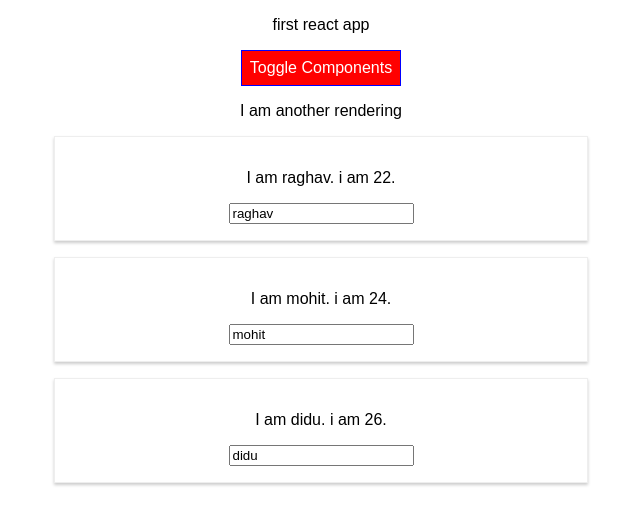
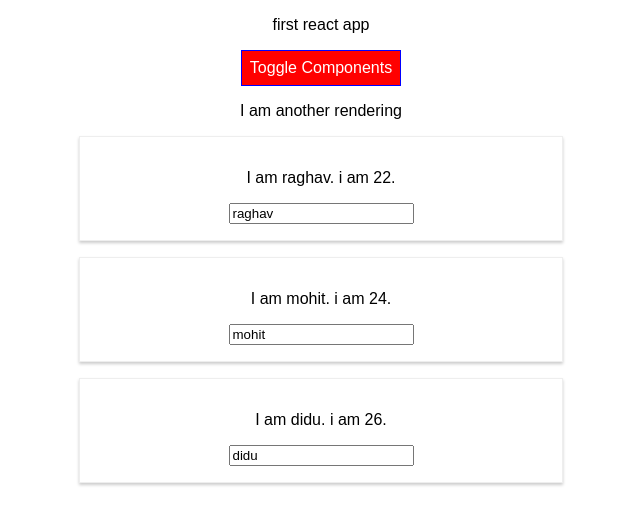
Before and after one commit to sirraghavgupta/learning-react, a React app in the folder first-react-project/: page / in a window 1280 px wide. Both pictures are taken after a click on the button "Toggle Components". Shown: the top 524 px of the page, without its empty margins (319-959 px from the left). Built offline with nearby package versions, Linux system fonts and the light colour scheme.

Commit message:
css modules implemented in person component also - completed

```diff
--- a/first-react-project/src/Person/Person.css
+++ b/first-react-project/src/Person/Person.css
@@ -1,7 +1,13 @@
-/* .Person{
+.Person{
     width: 60%;
     margin: 16px auto;
     border: 1px solid #eee;
     box-shadow: 0 2px 3px #ccc;
     padding: 16px;
-} */
+}
+
+@media (min-width : 500px){
+    .Person{
+        width: 450px;
+    }
+}
--- a/first-react-project/src/Person/Person.js
+++ b/first-react-project/src/Person/Person.js
@@ -1,26 +1,14 @@
 import React from 'react';
-import styled from 'styled-components';
-
-const StyledDiv = styled.div`
-    width: 60%;
-    margin: 16px auto;
-    border: 1px solid #eee;
-    box-shadow: 0 2px 3px #ccc;
-    padding: 16px;
-
-    @media (min-width : 450px){
-        width : 500px;
-    }
-`;
+import classes from './Person.css';
 
 const person = (props)=>{
 
     return (
-        <StyledDiv>
+        <div className={classes.Person}>
             <p onClick = {props.click}>I am {props.name}. i am {props.age}.</p>
             <p>{props.children}</p>
             <input type = "text" value = {props.name} onChange = {props.changed}/>
-        </StyledDiv>
+        </div>
      )
 
 }
```
Also changed, not shown: first-react-project/src/App.js (+15 -0 lines).
